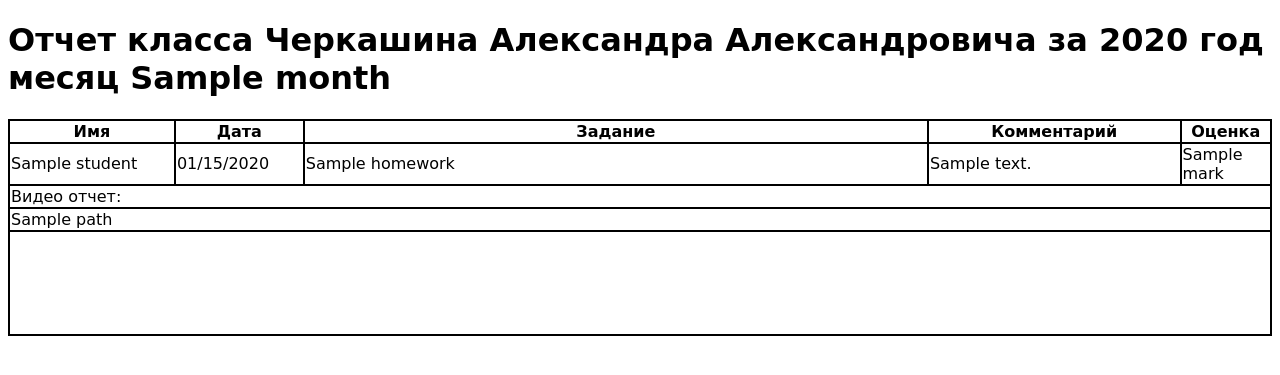
After one commit to EduardCherkashyn/MusicSchool, a Symfony app: template templates/ResultsController/index.html.twig in a window 1280 px wide. The commit adds this page. Shown: the top 375 px of the page. Run offline with Twig, Linux system fonts and the light colour scheme; the template is opened without the code that fills it: most values are stand-ins (such as "Sample title", 1, 10 or a date in 2020); some libraries are stand-ins or nearby versions.

Commit message:
Adding print results

```diff
--- a/composer.json
+++ b/composer.json
@@ -5,7 +5,9 @@
         "php": "^7.1.3",
         "ext-ctype": "*",
         "ext-iconv": "*",
+        "beberlei/doctrineextensions": "^1.2",
         "doctrine/annotations": "^1.6",
+        "dompdf/dompdf": "^0.8.5",
         "knplabs/knp-paginator-bundle": "4.1.0",
         "ricardofiorani/php-video-url-parser": "^1.0",
         "sensio/framework-extra-bundle": "^5.2",
--- /dev/null
+++ b/templates/ResultsController/index.html.twig
@@ -0,0 +1,67 @@
+{# ./templates/default/mypdf.html.twig #}
+<!DOCTYPE html>
+<html>
+<head>
+    <meta http-equiv="Content-Type" content="text/html; charset=utf-8"/>
+    <title>Title of the PDF</title>
+</head>
+<body>
+<style>
+    body {
+        font-family: DejaVu Sans, serif;
+    }
+    #table{
+        max-width: 2480px;
+        width:100%;
+        border: 1px solid black;
+    }
+    #table td{
+        width: auto;
+        overflow: hidden;
+        word-wrap: break-word;
+        border: 1px solid black;
+    }
+
+    th,tr{
+        border: 1px solid black;
+    }
+
+
+</style>
+    <h1> Отчет класса Черкашина Александра Александровича за {{ year}}&nbsp;год месяц {{ month }}</h1>
+
+    <table id="table" cellspacing="0">
+        <thead>
+        <tr>
+            <th width="130px">Имя</th>
+            <th width="100px">Дата</th>
+            <th width="500px">Задание</th>
+            <th width="200px">Комментарий</th>
+            <th width="10px">Оценка</th>
+        </tr>
+        </thead>
+        <tbody>
+    {% for lesson in data %}
+        <tr>
+            <td>{{ lesson.student.name }}</td>
+            <td>{{ lesson.date|date("m/d/Y") }}</td>
+            <td>{{ lesson.homework }}</td>
+            <td>{{ lesson.markComment}}</td>
+            <td>{{ lesson.mark}}</td>
+        </tr>
+        <tr>
+            <td colspan="5">Видео отчет:</td>
+        </tr>
+        {% for link in lesson.youtubeLinks %}
+                <tr>
+                    <td colspan="5">{{ link.path }}</td>
+                </tr>
+        {% endfor %}
+        <tr>
+            <td colspan="5" style="height:100px;"></td>
+        </tr>
+    {% endfor %}
+        </tbody>
+    </table>
+</body>
+</html>
--- a/templates/base.html.twig
+++ b/templates/base.html.twig
@@ -53,6 +53,9 @@
 
                         </div>
                     </li>
+                    <li class="nav-item">
+                        <a class="nav-link" href="{{ path('dates_results') }}">Отчет</a>
+                    </li>
                 {% endif %}
                 <li class="nav-item">
                     <a class="nav-link" href="{{ path('app_video_gallery') }}">Видео</a>
```
Also changed, not shown: src/Controller/ResultsController.php (added, +105 -0 lines), src/Repository/LessonRepository.php (+23 -0 lines), templates/ResultsController/dates.html.twig (added, +9 -0 lines), 3 other files.
